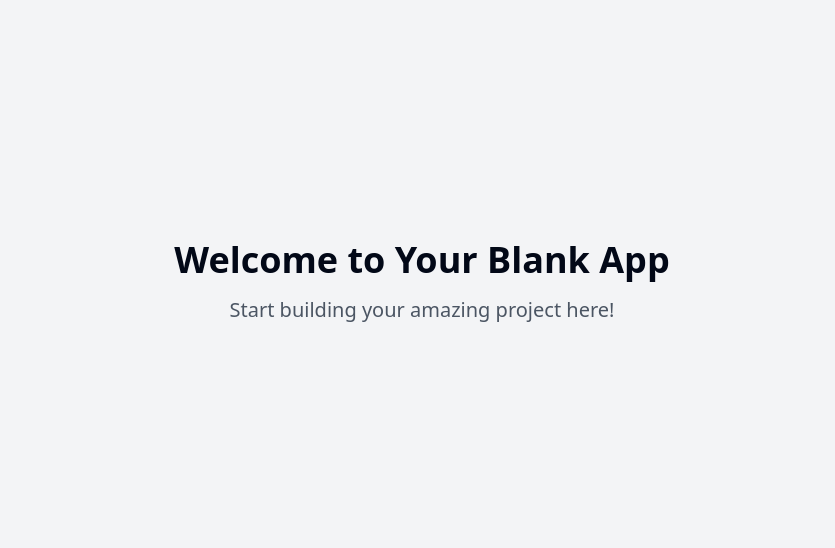
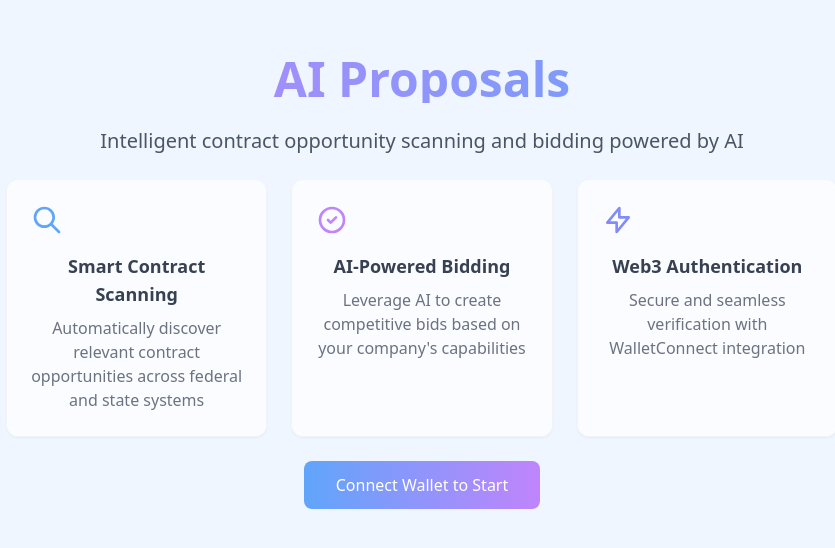
Before and after one commit to DevGruGold/ai-contract-wizard, a React (Vite) app: page / in a window 1280 px wide. Shown: the part 118-666 px from the top of the page, without its empty margins (218-1053 px from the left). Built offline with nearby package versions, Linux system fonts and the light colour scheme.

Commit message:
Update Tailwind colors for branding
Changed Tailwind CSS configuration to use lighter colors for branding the application as "AI Proposals".
[skip gpt_engineer]

```diff
--- a/src/pages/Index.tsx
+++ b/src/pages/Index.tsx
@@ -1,11 +1,51 @@
-// Update this page (the content is just a fallback if you fail to update the page)
-
 const Index = () => {
   return (
-    <div className="min-h-screen flex items-center justify-center bg-gray-100">
-      <div className="text-center">
-        <h1 className="text-4xl font-bold mb-4">Welcome to Your Blank App</h1>
-        <p className="text-xl text-gray-600">Start building your amazing project here!</p>
+    <div className="min-h-screen flex items-center justify-center bg-blue-50">
+      <div className="max-w-4xl w-full p-8">
+        <div className="text-center space-y-6">
+          <h1 className="text-5xl font-bold bg-gradient-to-r from-purple-400 to-blue-400 bg-clip-text text-transparent">
+            AI Proposals
+          </h1>
+          <p className="text-xl text-gray-600 max-w-2xl mx-auto">
+            Intelligent contract opportunity scanning and bidding powered by AI
+          </p>
+          <div className="grid gap-6 md:grid-cols-2 lg:grid-cols-3 mt-12">
+            {/* Feature Cards */}
+            <div className="bg-white/70 backdrop-blur-sm p-6 rounded-xl shadow-sm border border-gray-100">
+              <div className="text-blue-400 mb-4">
+                <svg xmlns="http://www.w3.org/2000/svg" className="h-8 w-8" fill="none" viewBox="0 0 24 24" stroke="currentColor">
+                  <path strokeLinecap="round" strokeLinejoin="round" strokeWidth={2} d="M21 21l-6-6m2-5a7 7 0 11-14 0 7 7 0 0114 0z" />
+                </svg>
+              </div>
+              <h3 className="text-lg font-semibold text-gray-700">Smart Contract Scanning</h3>
+              <p className="text-gray-500 mt-2">Automatically discover relevant contract opportunities across federal and state systems</p>
+            </div>
+
+            <div className="bg-white/70 backdrop-blur-sm p-6 rounded-xl shadow-sm border border-gray-100">
+              <div className="text-purple-400 mb-4">
+                <svg xmlns="http://www.w3.org/2000/svg" className="h-8 w-8" fill="none" viewBox="0 0 24 24" stroke="currentColor">
+                  <path strokeLinecap="round" strokeLinejoin="round" strokeWidth={2} d="M9 12l2 2 4-4m6 2a9 9 0 11-18 0 9 9 0 0118 0z" />
+                </svg>
+              </div>
+              <h3 className="text-lg font-semibold text-gray-700">AI-Powered Bidding</h3>
+              <p className="text-gray-500 mt-2">Leverage AI to create competitive bids based on your company's capabilities</p>
+            </div>
+
+            <div className="bg-white/70 backdrop-blur-sm p-6 rounded-xl shadow-sm border border-gray-100">
+              <div className="text-indigo-400 mb-4">
+                <svg xmlns="http://www.w3.org/2000/svg" className="h-8 w-8" fill="none" viewBox="0 0 24 24" stroke="currentColor">
+                  <path strokeLinecap="round" strokeLinejoin="round" strokeWidth={2} d="M13 10V3L4 14h7v7l9-11h-7z" />
+                </svg>
+              </div>
+              <h3 className="text-lg font-semibold text-gray-700">Web3 Authentication</h3>
+              <p className="text-gray-500 mt-2">Secure and seamless verification with WalletConnect integration</p>
+            </div>
+          </div>
+
+          <button className="mt-8 px-8 py-3 bg-gradient-to-r from-blue-400 to-purple-400 text-white rounded-lg font-medium hover:opacity-90 transition-opacity">
+            Connect Wallet to Start
+          </button>
+        </div>
       </div>
     </div>
   );
```
